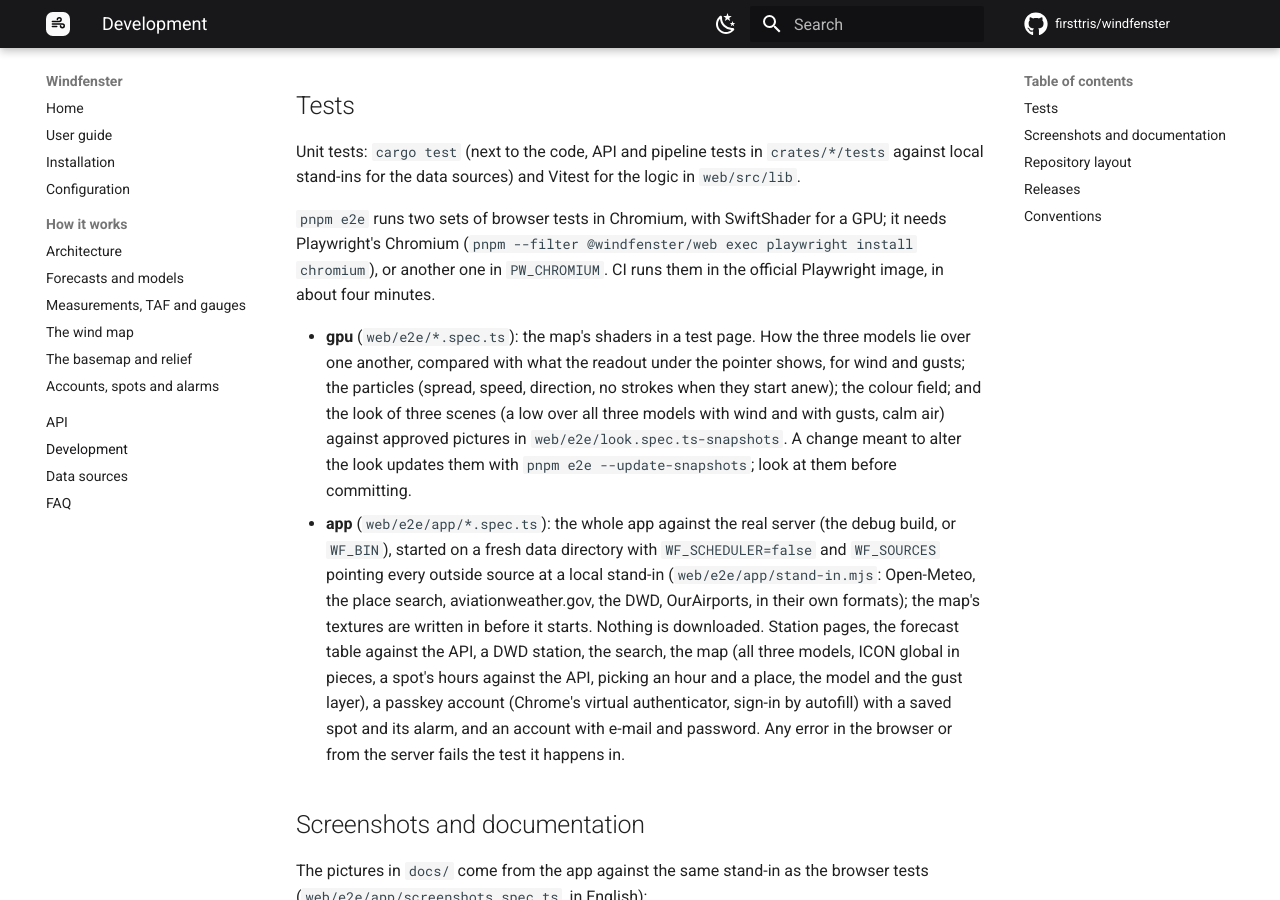
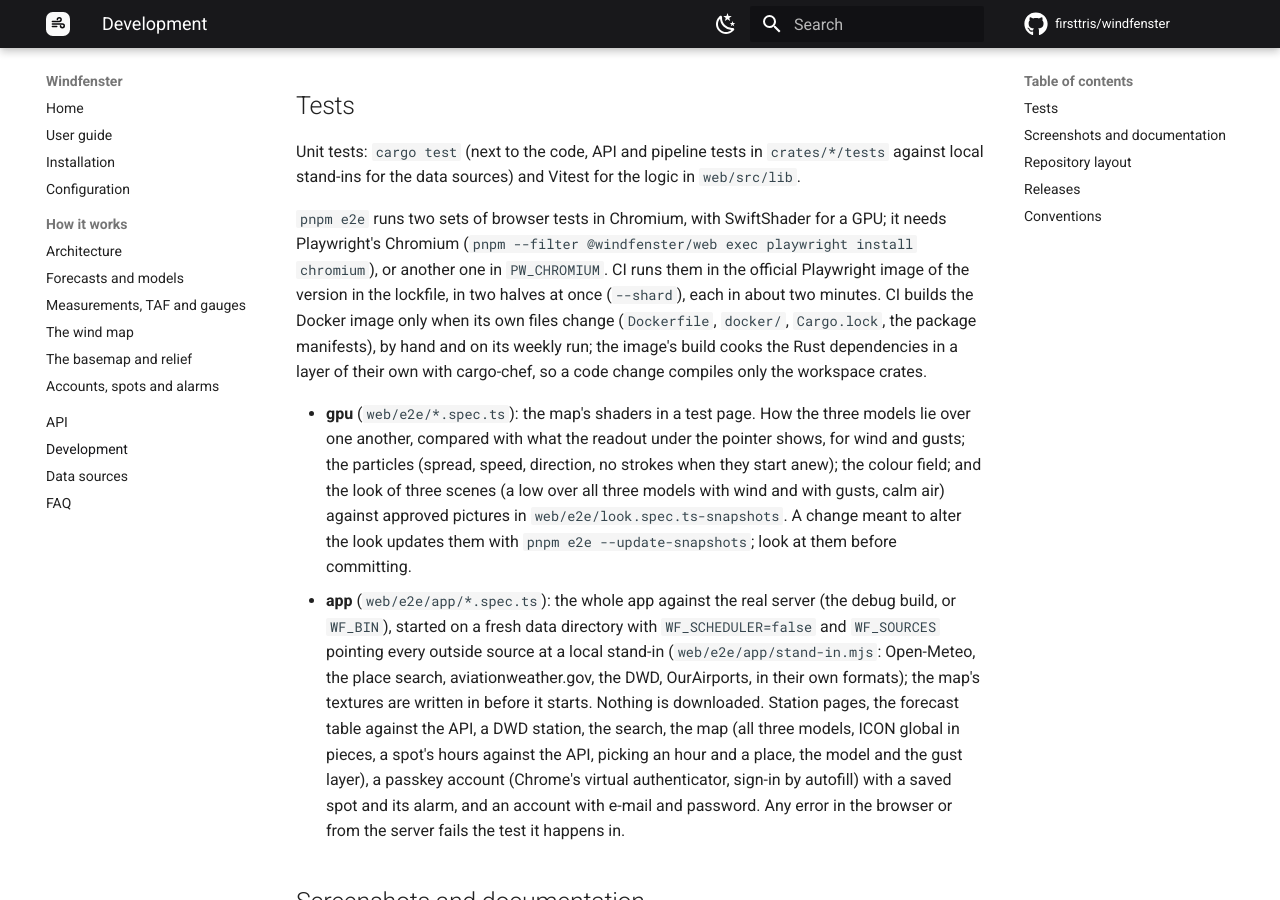
Before and after one commit to firsttris/windfenster, an MkDocs documentation site: the page built from docs/development.md, in a window 1280 px wide and 900 px high, scrolled down 601 px. Built offline with MkDocs 1.6.1 and Material for MkDocs 9.7.7, drawn with Linux system fonts in a browser that asks for light colours; comment, search, counter and statistics services are not loaded.

Commit message:
CI: Docker probe only when the image's files change, browser tests in two halves, cargo-chef
The CI took 8:20 on a push, nearly six minutes of it the Docker build check: it waited for the
checks, read a build cache that nothing ever wrote (cache-from without cache-to), and compiled
the whole Rust release on every run.

- The docker job runs only when the image's own files change (Dockerfile, docker/, .cargo/,
  Cargo.lock, the package manifests), by hand and on a new weekly run; not for a release tag,
  whose images release.yml builds right after. It no longer waits for the checks and writes its
  cache to the scope the release's amd64 build reads.
- The Dockerfile cooks the Rust dependencies with cargo-chef 0.1.78 in a layer of their own,
  kept until Cargo.toml or Cargo.lock change (the recipe leaves out the workspace versions, so
  a release keeps it too). Tried here: after the cook only the six workspace crates compile.
- The browser tests run in two shards at once, 20 tests each.
- The Playwright image comes from the version in pnpm-lock.yaml (firsttris/workflows
  actions/playwright-image, as in stellwerk and ccu-addon-mui), in ci.yml and screenshots.yml.
- CI runs weekly on main, for new clippy lints of the newest Rust and the base images.

Co-Authored-By: Claude Opus 5.5 <noreply@anthropic.com>
Claude-Session: https://claude.ai/code/session_01YJUqoAmiVPrg1Bv2GLzC7i

```diff
--- a/docs/development.md
+++ b/docs/development.md
@@ -37,8 +37,11 @@ local stand-ins for the data sources) and Vitest for the logic in `web/src/lib`.
 
 `pnpm e2e` runs two sets of browser tests in Chromium, with SwiftShader for a GPU; it needs
 Playwright's Chromium (`pnpm --filter @windfenster/web exec playwright install chromium`), or
-another one in `PW_CHROMIUM`. CI runs them in the official Playwright image, in about four
-minutes.
+another one in `PW_CHROMIUM`. CI runs them in the official Playwright image of the version in
+the lockfile, in two halves at once (`--shard`), each in about two minutes. CI builds the Docker
+image only when its own files change (`Dockerfile`, `docker/`, `Cargo.lock`, the package
+manifests), by hand and on its weekly run; the image's build cooks the Rust dependencies in a
+layer of their own with cargo-chef, so a code change compiles only the workspace crates.
 
 - **gpu** (`web/e2e/*.spec.ts`): the map's shaders in a test page. How the three models lie over
   one another, compared with what the readout under the pointer shows, for wind and gusts; the
```
Also changed, not shown: 3 other files.
